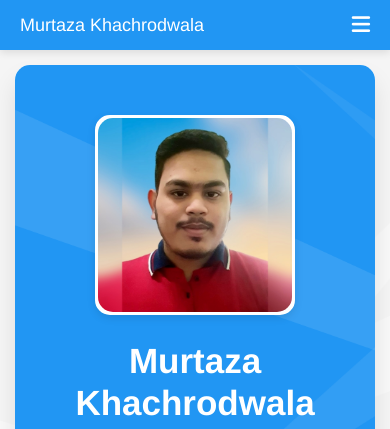
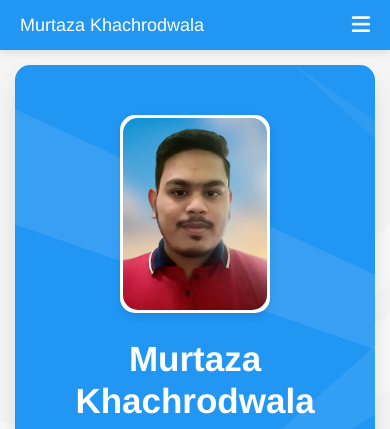
Before and after one commit to murtaza-repo/MyPortfolio2, a website: page build/index.html in a window 390 px wide. Shown: the top 429 px of the page. Drawn offline with nearby package versions, Linux system fonts and the light colour scheme.

Commit message:
Pic Changes

```diff
--- a/build/css/main.css
+++ b/build/css/main.css
@@ -846,7 +846,7 @@ body > footer .copyrights {
 
 .start-page-content .page-header .photo {
   border-radius: 15px;
-  max-width: 250px;
+  max-width: 180px;
   margin-bottom: -75px;
   border: 3px solid #fff;
   background-color: #fff;
@@ -2511,7 +2511,7 @@ blockquote footer, blockquote small, blockquote .small {
   }
 
   .start-page-content .page-header .photo {
-    max-width: 200px;
+    max-width: 150px;
     margin: 0 auto;
     border-radius: 15px;
   }
--- a/build/index.html
+++ b/build/index.html
@@ -100,7 +100,7 @@
                   <div class="row">
                     <div class="col-sm-4 col-md-4 col-lg-4">
                       <div class="photo">
-                        <img src="images/profile_pic.jpg" alt="">
+                        <img src="images/Murtaza_profile.png" alt="">
                       </div>
                     </div>
 
```
